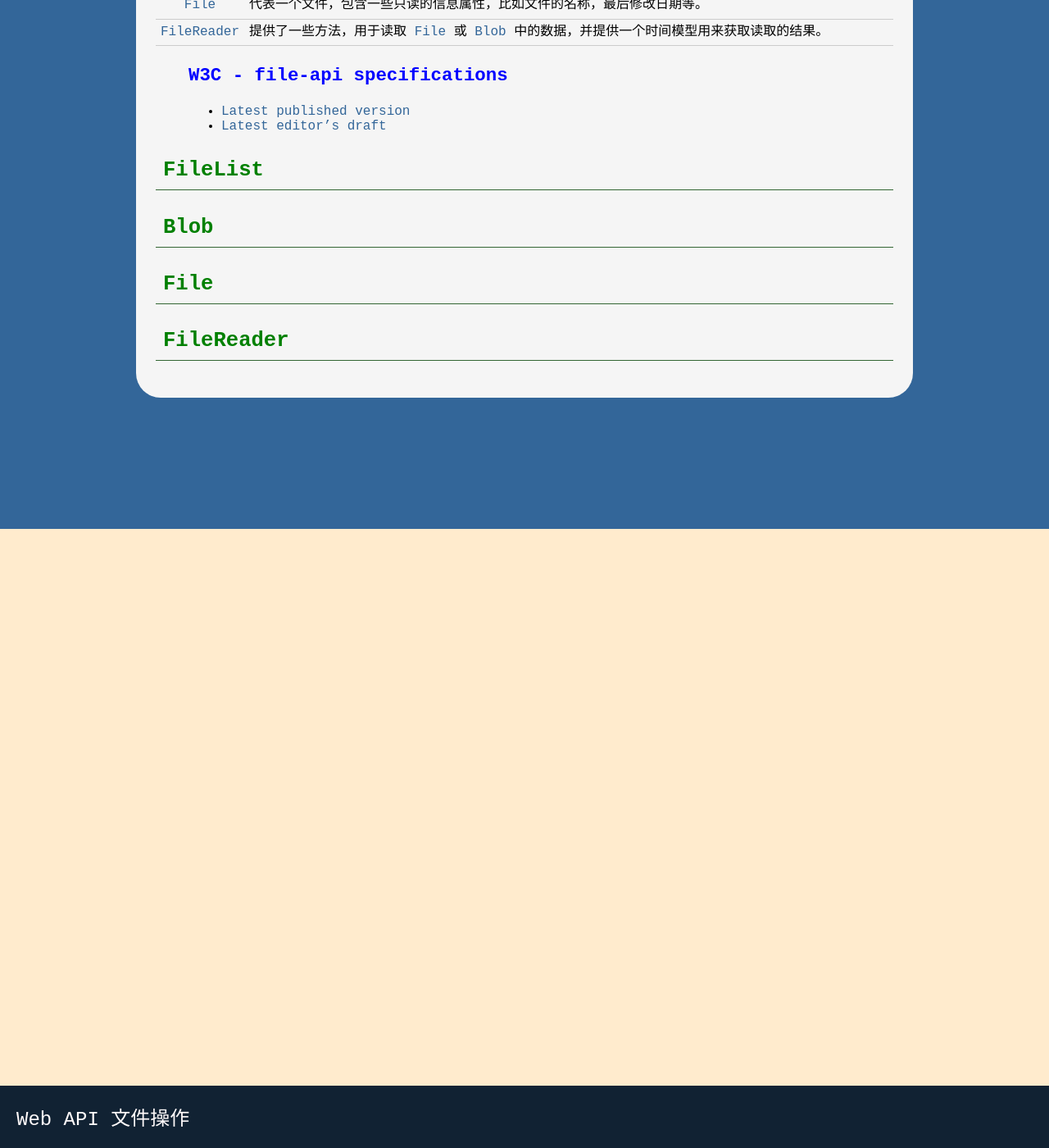
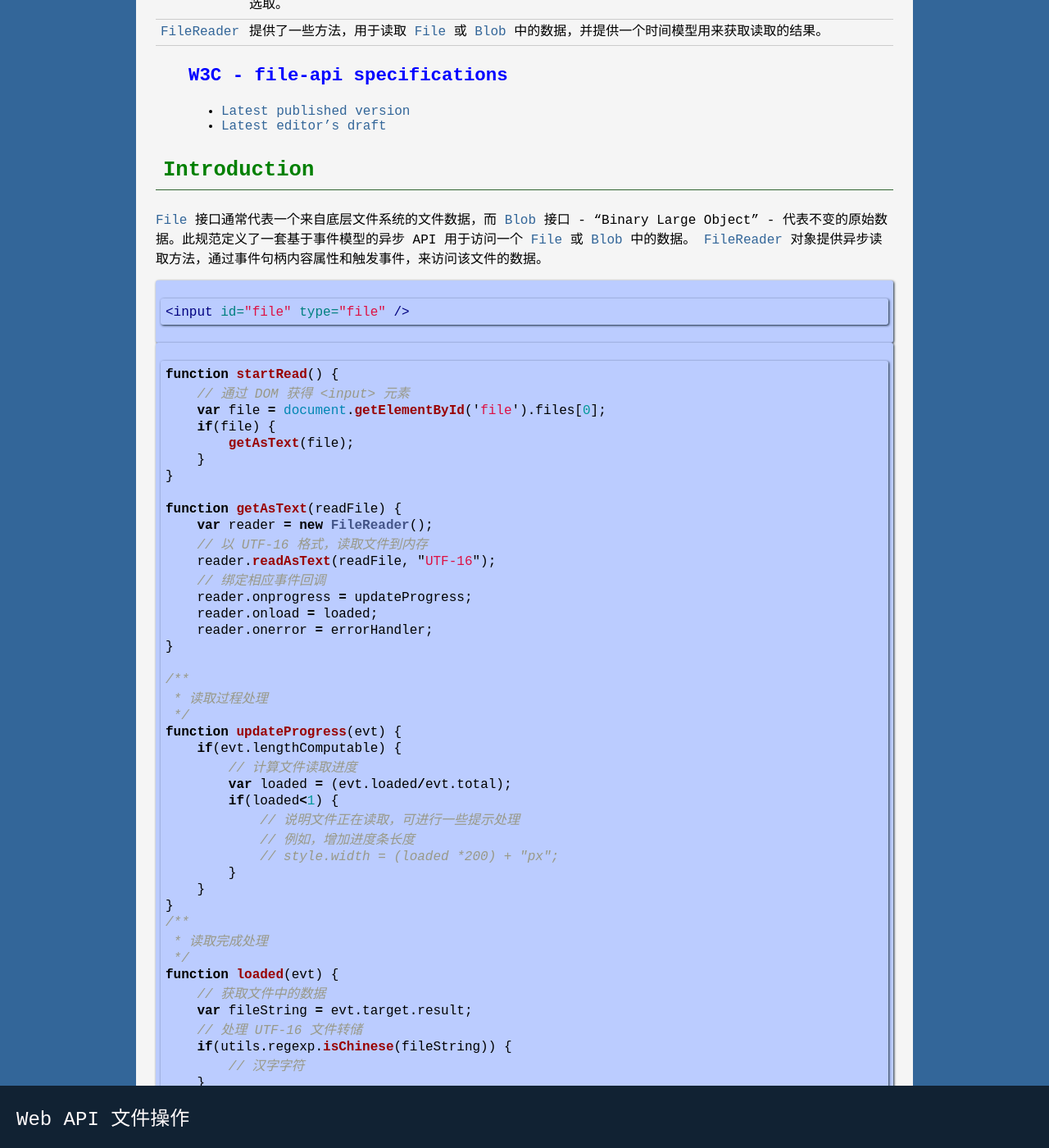
Before and after one commit to rzning/blog-2017, a Jekyll site: the page built from _posts/2017-03-22-webapi-file.md, in a window 1280 px wide and 1400 px high, scrolled down 536 px. Shown: the whole window at 82% size. Built offline with Jekyll 4.4.1, drawn with Linux system fonts in a browser that asks for light colours; some of the changed text lies outside the part shown.

Commit message:
Updated : blog `webapi-file.md`

````diff
--- a/_posts/2017-03-22-webapi-file.md
+++ b/_posts/2017-03-22-webapi-file.md
@@ -13,9 +13,9 @@ Web File API
 
 Interface | Description
 :--:|-
-[FileList](#filelist)     | 代表一个数组，用于存放从底层系统中选中的文件。在用户界面，可以通过 `<input type="file">` 调用选取。
 [Blob](#blob)             | 代表一个不变的二进制数据。在一个 [Blob] 对象中，允许访问一定范围的字节数据作为一个独立的 [Blob] 。
 [File](#file)             | 代表一个文件，包含一些只读的信息属性，比如文件的名称，最后修改日期等。
+[FileList](#filelist)     | 代表一个数组，用于存放从底层系统中选中的文件。在用户界面，可以通过 `<input type="file">` 调用选取。
 [FileReader](#filereader) | 提供了一些方法，用于读取 [File] 或 [Blob] 中的数据，并提供一个时间模型用来获取读取的结果。
 
 
@@ -24,11 +24,79 @@ Interface | Description
 > - [Latest editor's draft](https://w3c.github.io/FileAPI/)
 
 
-## FileList
+## Introduction
+
+[File] 接口通常代表一个来自底层文件系统的文件数据，而 [Blob] 接口 - "Binary Large Object" - 代表不变的原始数据。此规范定义了一套基于事件模型的异步 API 用于访问一个 [File] 或 [Blob] 中的数据。 [FileReader] 对象提供异步读取方法，通过事件句柄内容属性和触发事件，来访问该文件的数据。
+
+```html
+<input id="file" type="file" />
+```
+
+```js
+function startRead() {
+    // 通过 DOM 获得 <input> 元素
+    var file = document.getElementById('file').files[0];
+    if(file) {
+        getAsText(file);
+    }
+}
+
+function getAsText(readFile) {
+    var reader = new FileReader();
+    // 以 UTF-16 格式，读取文件到内存
+    reader.readAsText(readFile, "UTF-16");
+    // 绑定相应事件回调
+    reader.onprogress = updateProgress;
+    reader.onload = loaded;
+    reader.onerror = errorHandler;
+}
+
+/**
+ * 读取过程处理
+ */
+function updateProgress(evt) {
+    if(evt.lengthComputable) {
+        // 计算文件读取进度
+        var loaded = (evt.loaded/evt.total);
+        if(loaded<1) {
+            // 说明文件正在读取，可进行一些提示处理
+            // 例如，增加进度条长度
+            // style.width = (loaded *200) + "px";
+        }
+    }
+}
+/**
+ * 读取完成处理
+ */
+function loaded(evt) {
+    // 获取文件中的数据
+    var fileString = evt.target.result;
+    // 处理 UTF-16 文件转储
+    if(utils.regexp.isChinese(fileString)) {
+        // 汉字字符
+    }
+    else {
+        // 进行其他字符集检测
+    }
+    // 将文件上传到服务器
+    // xhr.send(fileString);
+}
+/**
+ * 读取失败处理
+ */
+function errorHandler(evt) {
+    if(evt.target.error.name == "NotReadableError") {
+        // 文件无法读取
+    }
+}
+```
 
 ## Blob
 
 ## File
+
+## FileList
+
 
 ## FileReader
 
````
